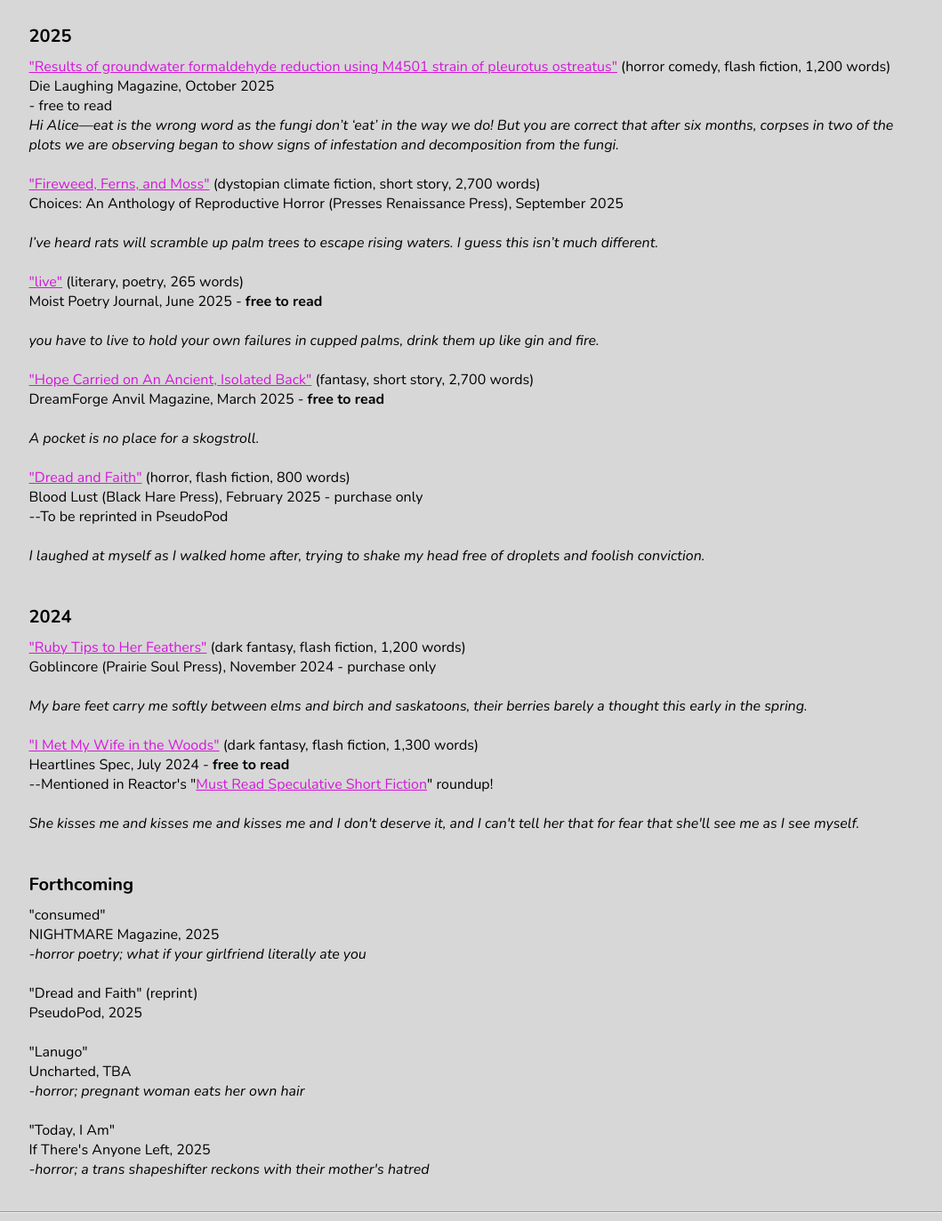
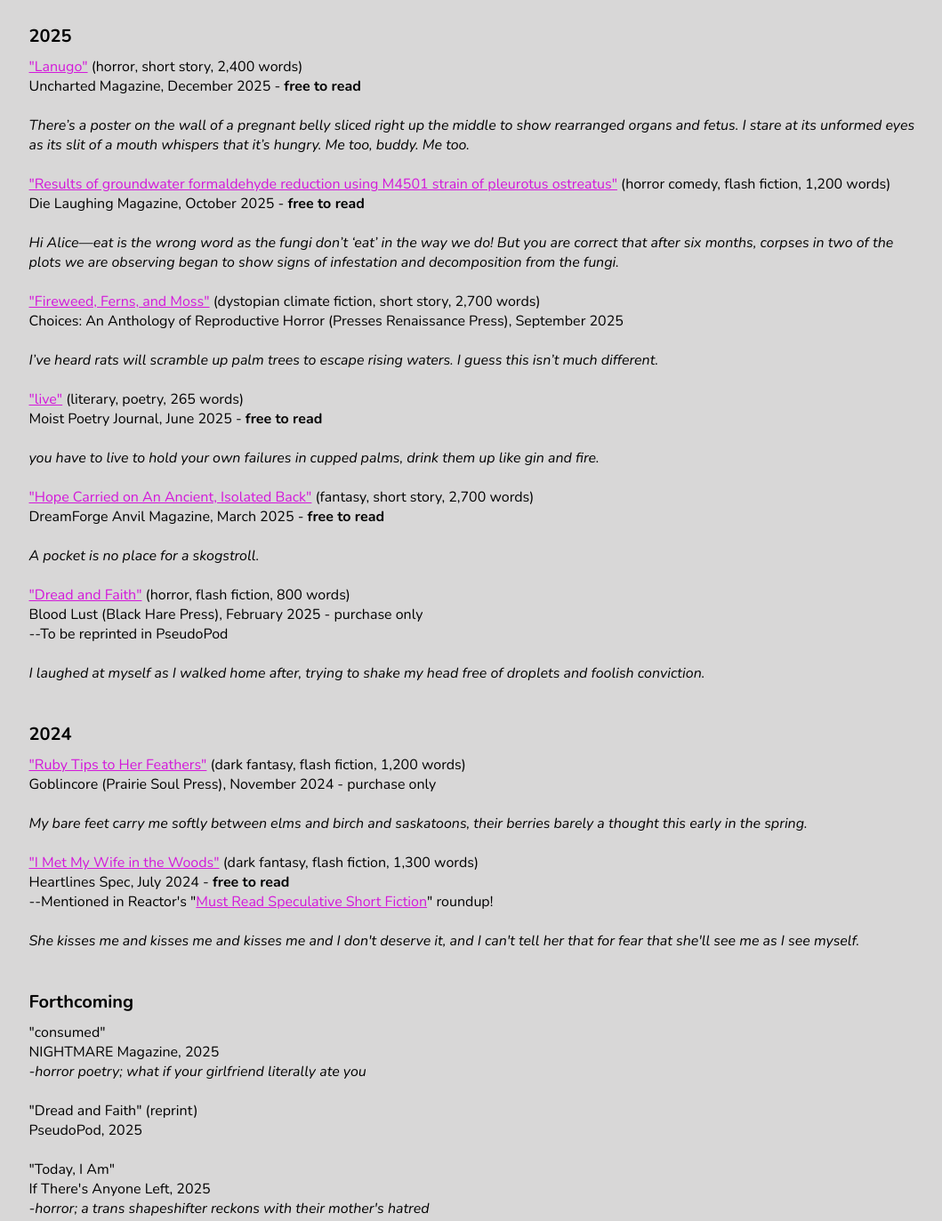
Before and after one commit to ashvalebooks/ashvalebooks.github.io, a plain HTML site: page stories.html in a window 1280 px wide. Shown: the part 236-1609 px from the top of the page at 89% size, without its empty margins (100-1159 px from the left). Drawn offline with nearby package versions, Linux system fonts and the light colour scheme; a web font is replaced by a local one.

Commit message:
Update stories

```diff
--- a/stories.html
+++ b/stories.html
@@ -42,9 +42,13 @@
     <main>
       <div class="stories">
         <h2>2025</h2>
+        <p><a href="https://www.unchartedmag.com/stories/lanugo/" target="_blank">"Lanugo"</a> (horror, short story, 2,400 words)</p>
+        <p class="squish">Uncharted Magazine, December 2025 - <p class="bold">free to read</p></p><br>
+        <p class="desc">There’s a poster on the wall of a pregnant belly sliced right up the middle to show rearranged organs and fetus. I stare at its unformed eyes as its slit of a mouth whispers that it’s hungry. Me too, buddy. Me too.</p>
+        <br>
         <p><a href="https://dielaughingmag.com/2025/11/29/results-of-groundwater-formaldehyde-reduction-using-m4501-strain-of-pleurotus-ostreatus-by-ash-vale/" target="_blank">"Results of groundwater formaldehyde reduction using M4501 strain of pleurotus ostreatus"</a> (horror comedy, flash fiction, 1,200 words)</p>
-        <p>Die Laughing Magazine, October 2025</p> - <b>free to read</b>
-        <br><p class="desc">Hi Alice—eat is the wrong word as the fungi don’t ‘eat’ in the way we do! But you are correct that after six months, corpses in two of the plots we are observing began to show signs of infestation and decomposition from the fungi. </p>
+        <p class="squish">Die Laughing Magazine, October 2025 - <p class="bold">free to read</p></p><br>
+        <p class="desc">Hi Alice—eat is the wrong word as the fungi don’t ‘eat’ in the way we do! But you are correct that after six months, corpses in two of the plots we are observing began to show signs of infestation and decomposition from the fungi. </p>
         <br>
         <p><a href="https://bookshop.org/p/books/choices-an-anthology-of-reproductive-horror/e657b3046a5a33cd?ean=9781990086915&next=t" target="_blank">"Fireweed, Ferns, and Moss"</a> (dystopian climate fiction, short story, 2,700 words)</p>
         <p>Choices: An Anthology of Reproductive Horror (Presses Renaissance Press), September 2025</p>
@@ -83,10 +87,6 @@
         <p>"Dread and Faith" (reprint)</p>
         <p>PseudoPod, 2025</p>
         <br>
-        <p>"Lanugo"</p>
-        <p>Uncharted, TBA</p>
-        <p class="desc">-horror; pregnant woman eats her own hair</p>
-        <br>
         <p>"Today, I Am"</p>
         <p>If There's Anyone Left, 2025</p>
         <p class="desc">-horror; a trans shapeshifter reckons with their mother's hatred</p>
```
